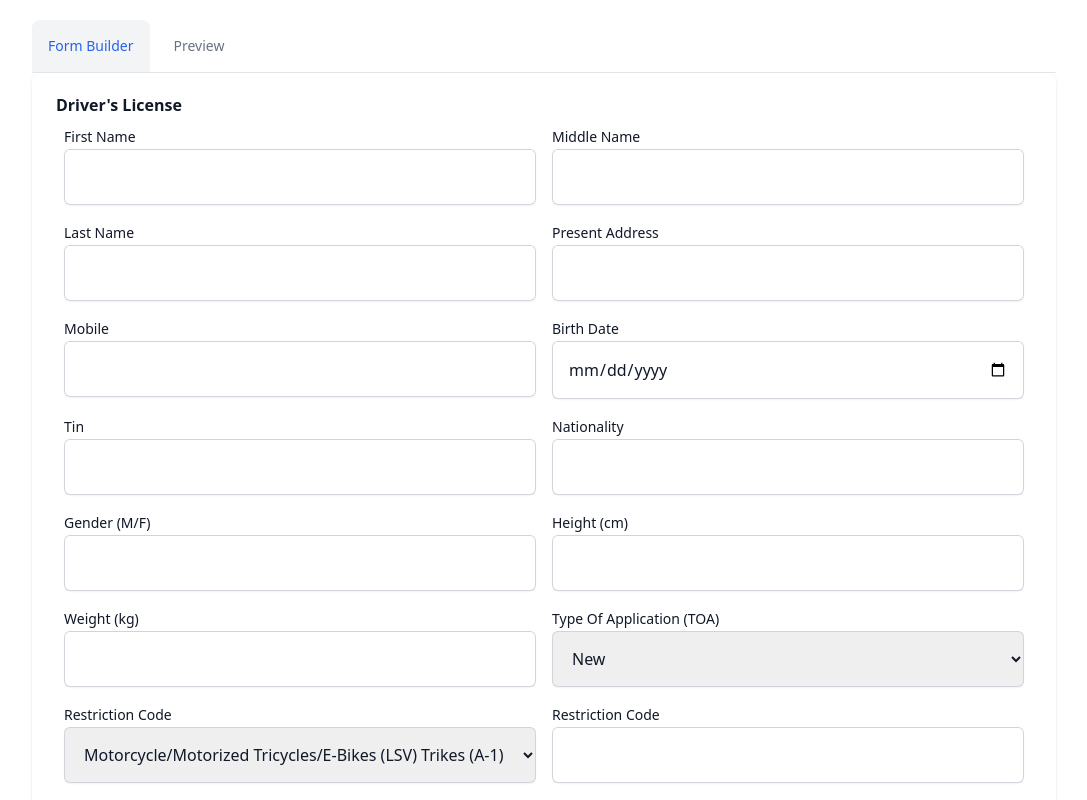
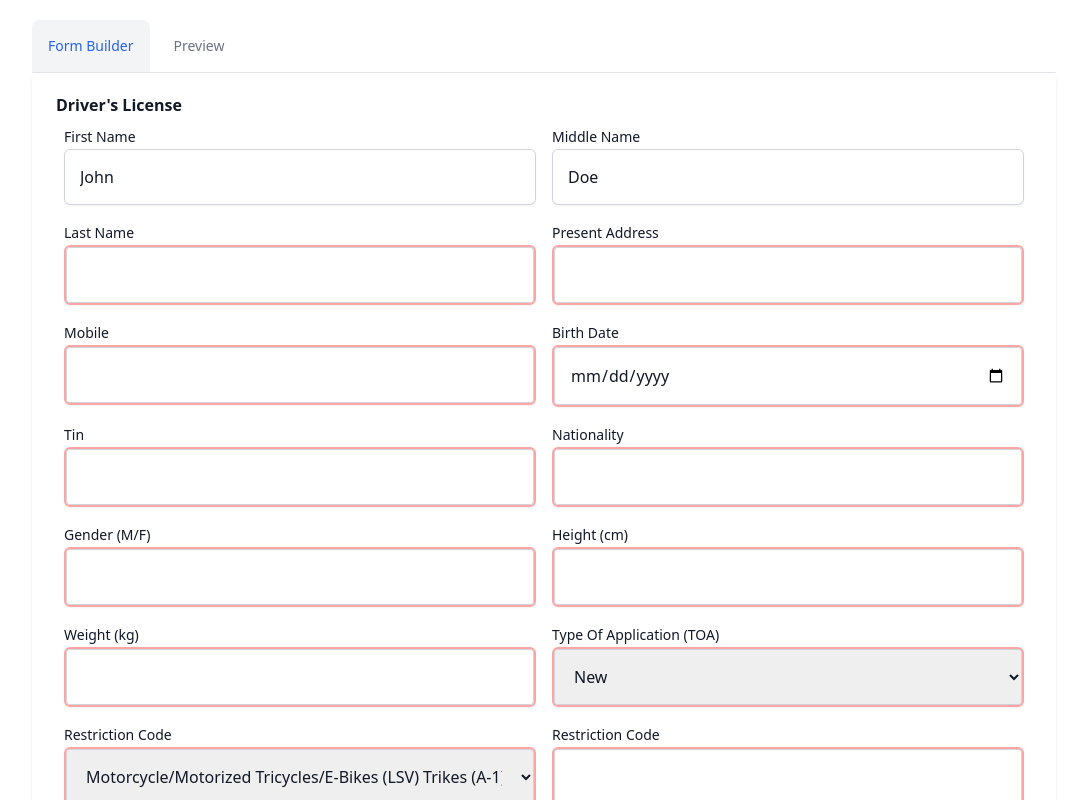
Before and after one commit to smicapplab/applabs-next-js, a Next.js app: page /create in a window 1280 px wide. Shown: the top 800 px of the page, without its empty margins (96-1183 px from the left). Built offline with nearby package versions, Linux system fonts and the light colour scheme.

Commit message:
Highlight empty strings

```diff
--- a/src/components/Field.js
+++ b/src/components/Field.js
@@ -7,8 +7,10 @@ export default function Field({ field, valueChanged, formData }) {
           type={type}
           name={name}
           onChange={valueChanged}
+          className={`${
+            !formData[name] && "border-red-300 border-2"
+          } block w-full p-4 rounded-md border-0 text-gray-900 ring-1 ring-inset ring-gray-300 placeholder:text-gray-400`}
           value={formData[name]}
-          className="block w-full p-4 rounded-md border-0 text-gray-900 ring-1 ring-inset ring-gray-300 placeholder:text-gray-400"
         />
       )}
       {type === "date" && (
@@ -17,7 +19,9 @@ export default function Field({ field, valueChanged, formData }) {
           name={name}
           onChange={valueChanged}
           value={formData[name]}
-          className="block w-full p-4 rounded-md border-0 text-gray-900 ring-1 ring-inset ring-gray-300 placeholder:text-gray-400"
+          className={`${
+            !formData[name] && "border-red-300 border-2"
+          } block w-full p-4 rounded-md border-0 text-gray-900 ring-1 ring-inset ring-gray-300 placeholder:text-gray-400`}
         />
       )}
       {type === "select" && (
@@ -25,10 +29,14 @@ export default function Field({ field, valueChanged, formData }) {
           name={name}
           onChange={valueChanged}
           value={formData[name]}
-          className="block w-full p-4 rounded-md border-0 text-gray-900 ring-1 ring-inset ring-gray-300 placeholder:text-gray-400"
-        >
+          className={`${!formData[name] && "border-red-300 border-2"} block w-full p-4 rounded-md border-0 text-gray-900 ring-1 ring-inset ring-gray-300 placeholder:text-gray-400`}>
+          <option value="" disabled>
+            Please Select
+          </option>
           {options.map((option) => (
-            <option key={option.value} value={option.value}>{option.label}</option>
+            <option key={option.value} value={option.value}>
+              {option.label}
+            </option>
           ))}
         </select>
       )}
--- a/src/components/Form.js
+++ b/src/components/Form.js
@@ -1,6 +1,8 @@
 import formDataContext from "@/store/formDataContext";
 import Field from "./Field";
 import { useContext, useEffect } from "react";
+
+const defVal = { firstName: "John", middleName: "Doe" };
 
 export default function Form({ form }) {
   const { name, fields } = form;
@@ -10,15 +12,18 @@ export default function Form({ form }) {
     const newData = {
       ...formData,
       [e.target.name]: e.target.value,
-    }
+    };
     setFormData(newData);
     localStorage.setItem("formData", JSON.stringify(newData));
   };
 
   useEffect(() => {
-    const cachedData = JSON.parse(localStorage.getItem("formData"))
-    if( cachedData ){
+    const cachedData = JSON.parse(localStorage.getItem("formData"));
+    if (cachedData) {
       setFormData(cachedData);
+    } else {
+      setFormData(defVal);
+      localStorage.setItem("formData", JSON.stringify(defVal));
     }
   }, []);
 
@@ -35,7 +40,11 @@ export default function Form({ form }) {
                 {field.label}
               </label>
               <div className="relative rounded-md shadow-sm">
-                <Field field={field} valueChanged={valueChanged} formData={formData}/>
+                <Field
+                  field={field}
+                  valueChanged={valueChanged}
+                  formData={formData}
+                />
               </div>
             </div>
           ))}
```
